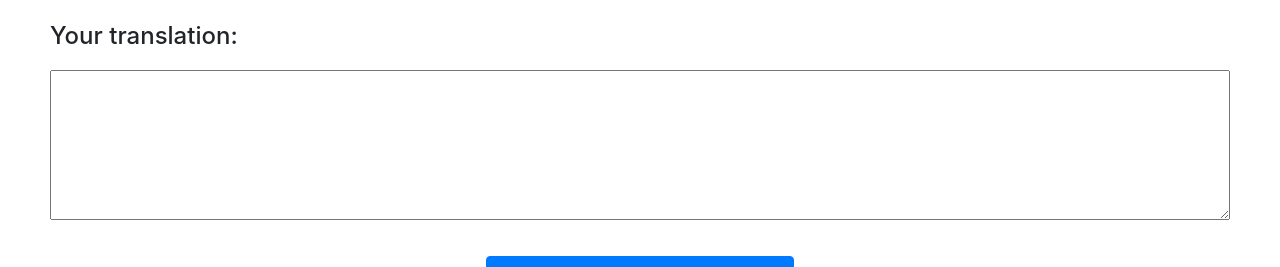
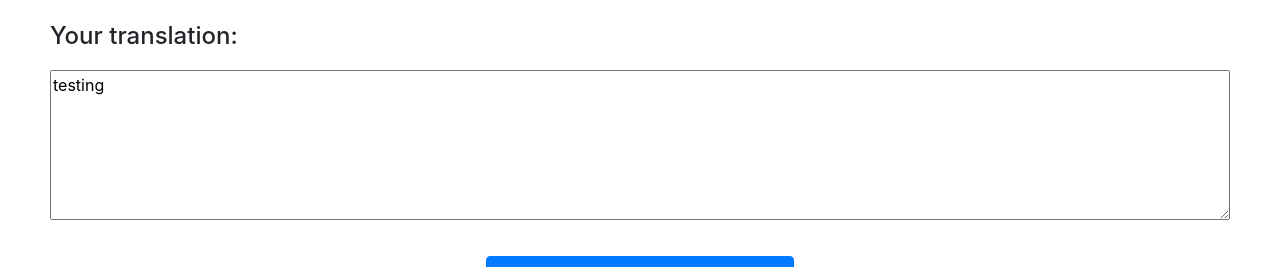
Before and after one commit to jchen790/HCI-P1, an Angular app: page / in a window 1280 px wide. Shown: the part 674-941 px from the top of the page. Built offline with nearby package versions, Linux system fonts and the light colour scheme.

Commit message:
got it working...

```diff
--- a/src/app/app.component.html
+++ b/src/app/app.component.html
@@ -42,7 +42,7 @@
   </div>
   <!--translate button-->
   <div class="center">
-    <app-translate-button [toLang]="toLang" [fromLang]="fromLang" [text]="inputText" (clicked)="updateText()" (translatedText)="addTranslatedText($event)"></app-translate-button>
+    <app-translate-button [toLang]="toLang" [fromLang]="fromLang" [text]="inputText" (clicked)="updateText()" (translatedText)="addTranslatedText($event)" (updateTranslation)="updateTranslation()"></app-translate-button>
   </div>
 </div>
 
@@ -52,7 +52,7 @@
   </h4>
   <!--input box with translation-->
   <div class="text-box">
-    <textarea type="text">{{translatedText}}</textarea>
+    <textarea type="text" [(ngModel)]="translatedText"></textarea>
   </div>
   <!--complete interaction button-->
   <div class="center">
--- a/src/app/app.component.ts
+++ b/src/app/app.component.ts
@@ -1,10 +1,12 @@
 import { Component, ViewChild, AfterViewInit } from '@angular/core';
 import { TranslateButtonComponent } from './translate-button/translate-button.component';
+import { Globals } from './globals';
 
 @Component({
   selector: 'app-root',
   templateUrl: './app.component.html',
-  styleUrls: ['./app.component.css']
+  styleUrls: ['./app.component.css'],
+  providers: [Globals]
 })
 export class AppComponent {
   // page text
@@ -28,8 +30,13 @@ export class AppComponent {
 
   // input box variables
   inputText: string = "";
-  translatedText: string = "";
+  translatedText: string = Globals.TRANSLATED_TEXT;
+  static globalTranslatedText: string = Globals.TRANSLATED_TEXT;
   @ViewChild(TranslateButtonComponent) translateButtonComponent;
+
+  constructor(private globals: Globals){
+
+  }
 
   addPhrase(phrase: string)
   {
@@ -58,9 +65,14 @@ export class AppComponent {
     this.newToLang = this.toLang;
   }
 
-  addTranslatedText(translatedText: string)
+  static addTranslatedText()
   {
-    this.translatedText = translatedText;
+    AppComponent.globalTranslatedText = Globals.TRANSLATED_TEXT;
+  }
+
+  updateTranslation()
+  {
+    this.translatedText = Globals.TRANSLATED_TEXT;
   }
 
   updateText()
--- a/src/app/app.module.ts
+++ b/src/app/app.module.ts
@@ -14,6 +14,7 @@ import { CompleteButtonComponent } from './complete-button/complete-button.compo
 
 import { TranslateService } from './translate-service.service';
 import { HttpClientModule } from '@angular/common/http';
+import { Globals } from './globals';
 
 
 @NgModule({
@@ -33,7 +34,8 @@ import { HttpClientModule } from '@angular/common/http';
     FormsModule
   ],
   providers: [
-    TranslateService
+    TranslateService,
+    Globals
   ],
   bootstrap: [AppComponent]
 })
--- /dev/null
+++ b/src/app/globals.ts
@@ -0,0 +1,9 @@
+import { Injectable } from "@angular/core";
+
+
+@Injectable()
+export class Globals {
+
+  static TRANSLATED_TEXT: string = "testing";
+
+}
--- a/src/app/translate-button/translate-button.component.ts
+++ b/src/app/translate-button/translate-button.component.ts
@@ -14,6 +14,7 @@ export class TranslateButtonComponent implements OnInit {
 
   @Output() clicked = new EventEmitter();
   @Output() translatedText = new EventEmitter<string>();
+  @Output() updateTranslation = new EventEmitter();
 
   constructor(private translateService: TranslateService) { }
 
@@ -25,7 +26,9 @@ export class TranslateButtonComponent implements OnInit {
     // get updated text from app
     this.clicked.emit();
     // translate the text
-    this.translatedText.emit(this.translateService.translate(this.fromLang, this.toLang, this.text));
+    let output: any = this.translateService.translate(this.fromLang, this.toLang, this.text);
+    let timer = Observable.timer(3000,1000);
+    timer.subscribe(t=>this.updateTranslation.emit());
   }
 
 }
--- a/src/app/translate-service.service.ts
+++ b/src/app/translate-service.service.ts
@@ -1,5 +1,9 @@
 import { Injectable } from '@angular/core';
 import { HttpClient, HttpHeaders, HttpParams } from '@angular/common/http';
+import { Observable } from 'rxjs/Rx';
+import { of } from 'rxjs/observable/of';
+import { AppComponent } from './app.component';
+import { Globals } from './globals';
 
 @Injectable()
 export class TranslateService {
@@ -76,91 +80,10 @@ export class TranslateService {
     return this.languages;
   }
 
-  // getAuthToken()
-  // {
-  //   return this.http.post(
-  //     'https://api.cognitive.microsoft.com/sts/v1.0/issueToken',
-  //     {
-  //       // no body for this call
-  //     },
-  //     {
-  //       headers:
-  //       {
-  //         'Ocp-Apim-Subscription-Key': '8e0ff3b833df4518b7987b92eb54037e'
-  //       },
-  //       'responseType': 'text'
-  //     }
-  //   ).subscribe(
-  //     (token) => {
-  //       this.authToken = token;
-  //     },
-  //     err => {
-  //       console.log("Error in getting the token");
-  //     },
-  //     () => {
-  //       this.getLanguagesForTranslate();
-  //     }
-  //   );
-  // }
-
-  // getLanguagesForTranslate()
-  // {
-  //   const httpOptions = {
-  //     params: new HttpParams().set('appid', 'Bearer ' + this.authToken),
-  //     'responseType': 'blob'
-  //   };
-
-  //   return this.http.get(
-  //     'https://api.microsofttranslator.com/V2/Http.svc/GetLanguagesForTranslate',
-  //     httpOptions
-  //   ).subscribe(
-  //     (langList) => {
-  //       this.languageCodeXml = langList;
-  //       // parse the xml to fill code list
-  //     },
-  //     err => {
-  //       console.log("Error in getting the language codes")
-  //     },
-  //     () => {
-  //       this.getLanguageNames();
-  //     }
-  //   );
-  // }
-
-  // getLanguageNames()
-  // {
-  //   // calls API for friendly language names
-  //   let params = new HttpParams().set('locale', 'en')
-  //       .set('appid', 'Bearer ' + this.authToken);
-
-  //   return this.http.post(
-  //     'https://api.microsofttranslator.com/V2/Http.svc/GetLanguageNames',
-  //     this.languageCodeXml,
-  //     {
-  //       headers:
-  //       {
-  //         'Content-Type': 'text/plain'
-  //       },
-  //       params,
-  //       'responseType': 'blob'
-  //     }
-  //   ).subscribe(
-  //     (langList) => {
-  //       // parse it into language list
-  //     },
-  //     err => {
-  //       console.log("Error in getting the language names")
-  //     },
-  //     () => {
-  //       // something
-  //     }
-  //   )
-  // }
-
-  translate(fromLang: string, toLang: string, text: string): string
+  translate(fromLang: string, toLang: string, text: string)
   {
     // calls API to translate inputted text
-    let translatedText: string = "";
+    // let translatedText: string = "";
 
     this.http.post(
       'https://api.cognitive.microsoft.com/sts/v1.0/issueToken',
@@ -177,11 +100,6 @@ export class TranslateService {
     ).subscribe(
       (token) => {
         this.authToken = token;
-      },
-      err => {
-        console.log("Error in getting the token");
-      },
-      () => {
         let params = new HttpParams().set('to', toLang)
               .set('text', text)
               .set('from', fromLang)
@@ -191,20 +109,24 @@ export class TranslateService {
           'https://api.microsofttranslator.com/V2/Http.svc/Translate',
           {
             params,
-            'responseType': 'blob'
+            'responseType': 'text'
           }
         ).subscribe(
           res => {
-            translatedText = res.toString();
+            Globals.TRANSLATED_TEXT = res.toString();
+            AppComponent.addTranslatedText();
           },
           err => {
             console.log("Error in translation");
           },
         );
+      },
+      err => {
+        console.log("Error in getting the token");
+      },
+      () => {
       }
     );
-
-    return translatedText;
   }
 
 }
```
Lines whose indentation alone changed are shown as unchanged.
